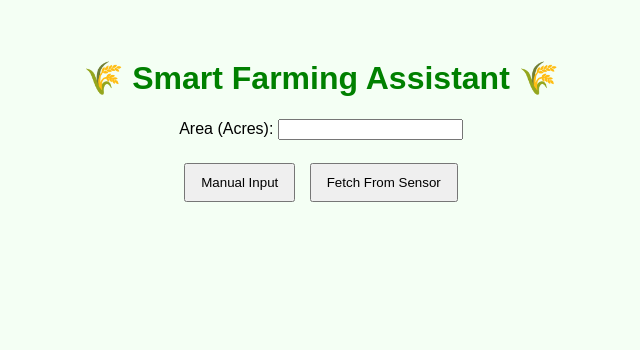
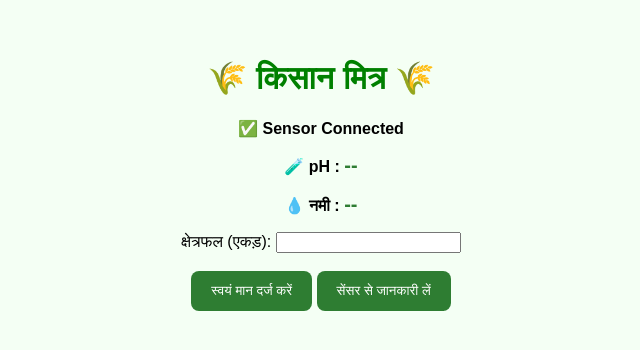
Before and after one commit to yuvsharma723/Advance-python-Projects, a Flask app: page / in a window 1280 px wide. Shown: the top 350 px of the page, without its empty margins (319-959 px from the left). Run offline with Flask 3, Linux system fonts and the light colour scheme.

Commit message:
Added ESP32 sensor integration with Flask and improved serial communication handling

```diff
--- a/Farmer_Helper/Farmer_Helper.py
+++ b/Farmer_Helper/Farmer_Helper.py
@@ -1,6 +1,47 @@
 from Farm_functions import *
 from flask import Flask, render_template, request
+import serial
+import time
 
+PORT = "COM7"
+BAUD = 115200
+
+def connect_sensor():
+    try:
+        ser = serial.Serial(PORT, BAUD, timeout=1)
+        time.sleep(2)
+        return ser, "✅ Sensor Connected"
+
+    except serial.SerialException as e:
+        print(e)
+        return None, "❌ Sensor Not Connected"
+ser, sensor_update = connect_sensor()
+def read_sensor():
+
+    if ser is None:
+        return None, None
+
+    values_ph = []
+    values_moisture = []
+    attempts = 0
+
+    while len(values_ph) < 10 and attempts < 30:
+        attempts += 1
+
+        line = ser.readline().decode(errors="ignore").strip()
+
+        if not line:
+            continue
+
+        try:
+            adc, ph, moisture = line.split(",")
+            values_ph.append(float(ph))
+            values_moisture.append(float(moisture))
+        except ValueError:
+            continue
+
+    if len(values_ph) == 0:
+        return None, None
 app = Flask(__name__)
 
 @app.route("/", methods=["GET", "POST"])
@@ -24,7 +65,16 @@ def home():
             crop.actual_ph = float(request.form["ph"])
             crop.moisture_content = float(request.form["moisture"])
         elif mode == "sensor":
-            pass  # In a real application, you would fetch sensor data here
+            ph, moisture = read_sensor()
+
+            if ph is None:
+                return render_template(
+                    "index.html",
+                    sensor_update="❌ Sensor Not Connected",
+                    sensor_ph="--",
+                    sensor_moisture="--"
+                )
+            crop.actual_ph, crop.moisture_content = ph, moisture
         area = float(request.form["area"])
         if area <= 0:
             suggestion = "कृपया एक मान्य क्षेत्रफल दर्ज करें।"
@@ -63,7 +113,14 @@ def home():
             revenue=best_crop.calculate_revenue()
             cost=best_crop.calculate_cost()
             profit=best_crop.calculate_profit()
-        return render_template("index.html", suggestion=suggestion,success_rate=success_rate_str, best_crop=best_crop_name, check_soil=check_soil, seed_required=seed_required, expected_yield=expected_yield, revenue=revenue, cost=cost, profit=profit)
-    return render_template("index.html")
+        revenue = f" {revenue:,.0f}"
+        cost = f" {cost:,.0f}"
+        profit = f" {profit:,.0f}"
+        return render_template("index.html",sensor_update=sensor_update,sensor_ph=crop.actual_ph,sensor_moisture=crop.moisture_content, suggestion=suggestion, success_rate=success_rate_str, best_crop=best_crop_name, check_soil=check_soil, seed_required=seed_required, expected_yield=expected_yield, revenue=revenue, cost=cost, profit=profit)
+    return render_template(
+    "index.html",
+    sensor_update=sensor_update,
+    sensor_ph="--",
+    sensor_moisture="--")
 if __name__ == "__main__":
-    app.run(debug=True)
+    app.run(debug=True, use_reloader=False)
--- /dev/null
+++ b/Farmer_Helper/static/style.css
@@ -0,0 +1,60 @@
+
+body{
+    font-family: Arial, sans-serif;
+    background:#f4fff4;
+    text-align:center;
+    padding:30px;
+}
+
+.result-card{
+    width:60%;
+    margin:auto;
+    background:white;
+    padding:25px;
+    border-radius:15px;
+    box-shadow:0 0 15px rgba(0,0,0,0.1);
+}
+
+h1{
+    color:green;
+}
+
+.suggestion{
+    background:#e8ffe8;
+    padding:10px;
+    border-radius:10px;
+    margin:15px 0;
+    font-weight:bold;
+}
+
+hr{
+    margin:20px 0;
+}
+.sensor-value{
+    font-size:20px;
+    font-weight:bold;
+    color:#2e7d32;
+}
+button{
+
+    background:#2e7d32;
+    color:white;
+
+    border:none;
+
+    padding:12px 20px;
+
+    border-radius:8px;
+
+    transition:.3s;
+
+}
+button:hover{
+
+    background:#1b5e20;
+
+}
+
+#manual-fields{
+    margin:15px 0;
+}
--- a/Farmer_Helper/templates/index.html
+++ b/Farmer_Helper/templates/index.html
@@ -1,61 +1,28 @@
 <!DOCTYPE html>
 <html>
 <head>
-<style>
-
-body{
-    font-family: Arial, sans-serif;
-    background:#f4fff4;
-    text-align:center;
-    padding:30px;
-}
-
-.result-card{
-    width:60%;
-    margin:auto;
-    background:white;
-    padding:25px;
-    border-radius:15px;
-    box-shadow:0 0 15px rgba(0,0,0,0.1);
-}
-
-h1{
-    color:green;
-}
-
-.suggestion{
-    background:#e8ffe8;
-    padding:10px;
-    border-radius:10px;
-    margin:15px 0;
-    font-weight:bold;
-}
-
-hr{
-    margin:20px 0;
-}
-
-button{
-    padding:10px 15px;
-    margin:5px;
-    cursor:pointer;
-}
-
-#manual-fields{
-    margin:15px 0;
-}
-
-</style>
+<link rel="stylesheet"
+      href="{{ url_for('static', filename='style.css') }}">
 </head>
 
 <body>
 
-<h1>🌾 Smart Farming Assistant 🌾</h1>
+<h1>🌾 किसान मित्र 🌾</h1>
+
+<p><strong>{{ sensor_update }}</strong></p>
+
+<p><strong>🧪 pH :</strong>
+<span class="sensor-value">{{ sensor_ph }}</span></p>
+
+<p><strong>💧 नमी :</strong>
+<span class="sensor-value">{{ sensor_moisture }}</span></p>
 
 <form method="POST">
 
-    <label>Area (Acres):</label>
-    <input type="number"
+    <label>क्षेत्रफल (एकड़):</label>
+
+    <input
+       type="number"
        name="area"
        step="0.00001"
        min="0.0001"
@@ -64,35 +31,39 @@ button{
     <br><br>
 
     <button type="button" onclick="showManual()">
-        Manual Input
+        स्वयं मान दर्ज करें
     </button>
 
     <button type="submit" name="mode" value="sensor">
-        Fetch From Sensor
+        सेंसर से जानकारी लें
     </button>
 
     <div id="manual-fields" style="display:none;">
 
         <br>
 
-        <label>Soil pH:</label>
+        <label>मिट्टी का pH:</label>
+
         <input
             type="number"
             step="0.1"
             min="0"
+            max="14"
             name="ph">
 
-        <label>Moisture (%):</label>
+        <label>नमी (%):</label>
+
         <input
             type="number"
             step="0.1"
             min="0"
+            max="100"
             name="moisture">
 
         <br><br>
 
         <button type="submit" name="mode" value="manual">
-            Calculate Using Manual Data
+            परिणाम देखें
         </button>
 
     </div>
@@ -103,10 +74,11 @@ button{
 
 <div class="result-card">
 
-    <h2>🌱 Recommended Crop</h2>
+    <h2>🌱 अनुशंसित फसल</h2>
+
     <h1>{{ best_crop }}</h1>
 
-    <p><strong>📊 Success Rate:</strong> {{ success_rate }}</p>
+    <p><strong>📊 सफलता की संभावना:</strong> {{ success_rate }}</p>
 
     <div class="suggestion">
         💡 {{ suggestion }}
@@ -114,17 +86,17 @@ button{
 
     <hr>
 
-    <p>🌿 <strong>Soil Status:</strong> {{ check_soil }}</p>
+    <p><strong>🌿 मिट्टी की स्थिति:</strong> {{ check_soil }}</p>
 
-    <p>🌾 <strong>Seed Required:</strong> {{ seed_required }} kg</p>
+    <p><strong>🌾 आवश्यक बीज:</strong> {{ seed_required }} किलोग्राम</p>
 
-    <p>📦 <strong>Expected Yield:</strong> {{ expected_yield }} Quintals</p>
+    <p><strong>📦 अनुमानित उत्पादन:</strong> {{ expected_yield }} क्विंटल</p>
 
-    <p>💰 <strong>Expected Revenue:</strong> ₹{{ revenue }}</p>
+    <p><strong>💰 अनुमानित आय:</strong> ₹{{ revenue }}</p>
 
-    <p>💸 <strong>Estimated Cost:</strong> ₹{{ cost }}</p>
+    <p><strong>💸 अनुमानित लागत:</strong> ₹{{ cost }}</p>
 
-    <p>🏆 <strong>Expected Profit:</strong> ₹{{ profit }}</p>
+    <p><strong>🏆 अनुमानित लाभ:</strong> ₹{{ profit }}</p>
 
 </div>
 
@@ -132,7 +104,12 @@ button{
 
 <script>
 function showManual() {
-    document.getElementById("manual-fields").style.display = "block";
+    const div = document.getElementById("manual-fields");
+
+    if (div.style.display === "none")
+        div.style.display = "block";
+    else
+        div.style.display = "none";
 }
 </script>
 
```
Also changed, not shown: Farmer_Helper/Farm_functions.py (+31 -16 lines), Farmer_Helper/main.py (added, +14 -0 lines), 1 other file.
